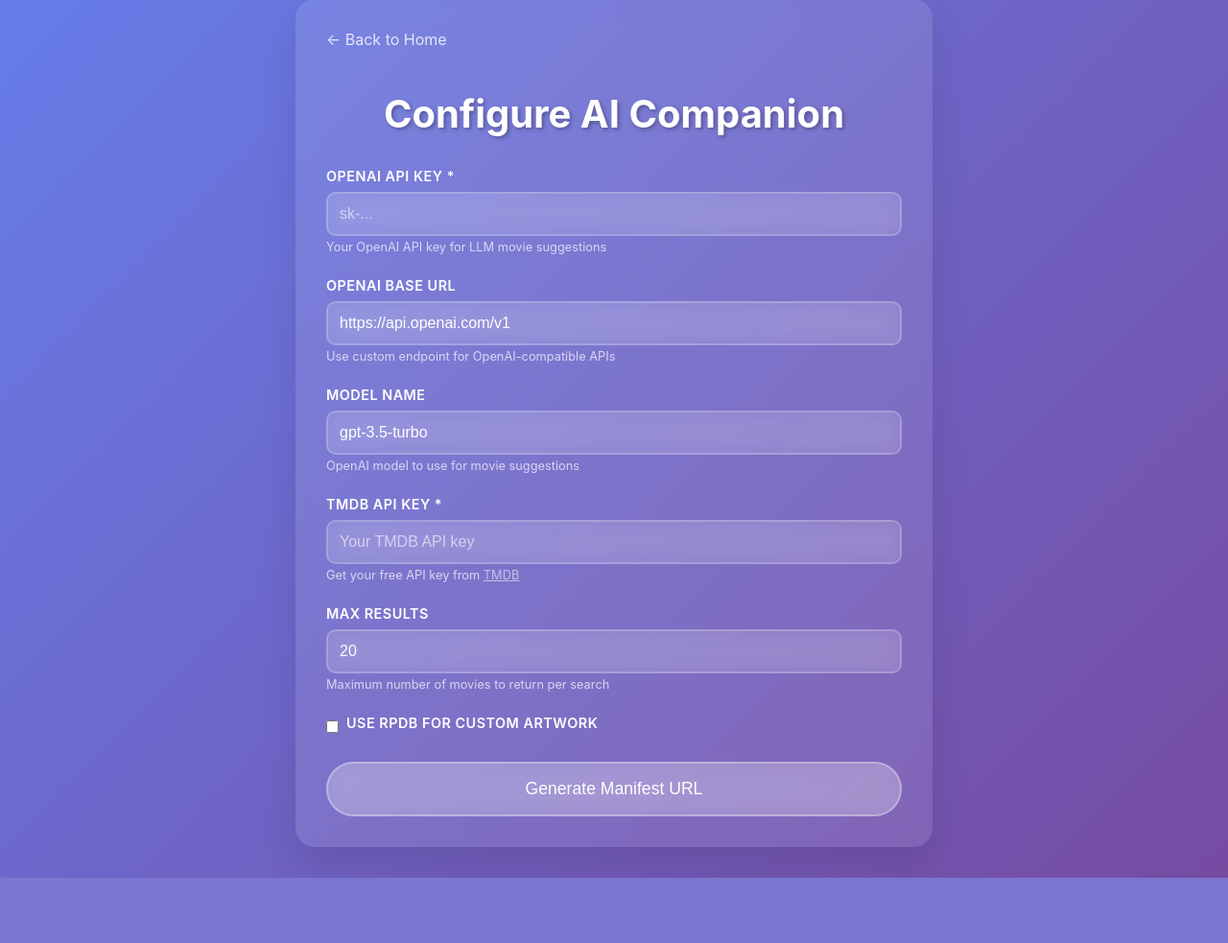
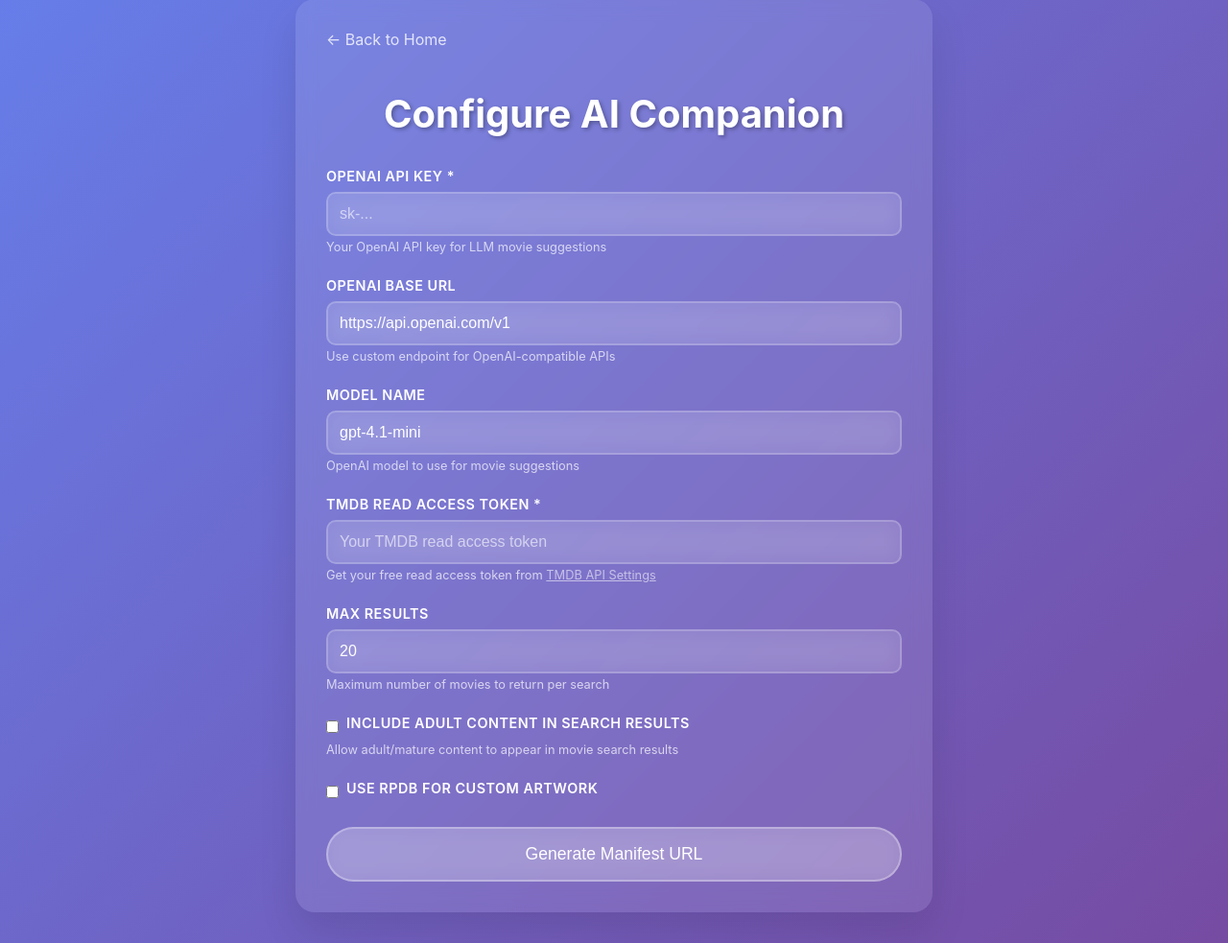
Before and after one commit to willtho89/stremio-ai-companion, a FastAPI app: page /configure in a window 1280 px wide. Shown: the part 33-1016 px from the top of the page at 96% size. Before the commit the page ends 948 px from the top, so only its background shows below. Run offline with FastAPI, Linux system fonts and the light colour scheme.

Commit message:
better logging and tmdb lookup

```diff
--- a/main.py
+++ b/main.py
@@ -7,12 +7,50 @@ import asyncio
 import json
 import base64
 import os
-from typing import List, Dict, Any, Optional
+import logging
+import sys
+import re
+from typing import List, Dict, Any, Optional, Tuple
 from pydantic import BaseModel, validator, ValidationError, ConfigDict, Field
 from cryptography.fernet import Fernet
 from cryptography.hazmat.primitives import hashes
 from cryptography.hazmat.primitives.kdf.pbkdf2 import PBKDF2HMAC
 import openai
+
+# Configure logging
+def setup_logging(log_level: str = "INFO"):
+    """Setup logging configuration with specified level"""
+    level = getattr(logging, log_level.upper(), logging.INFO)
+
+    # Create formatter
+    formatter = logging.Formatter(
+        '%(asctime)s - %(name)s - %(levelname)s - %(message)s',
+        datefmt='%Y-%m-%d %H:%M:%S'
+    )
+
+    # Setup root logger
+    root_logger = logging.getLogger()
+    root_logger.setLevel(level)
+
+    # Remove existing handlers
+    for handler in root_logger.handlers[:]:
+        root_logger.removeHandler(handler)
+
+    # Create console handler
+    console_handler = logging.StreamHandler(sys.stdout)
+    console_handler.setLevel(level)
+    console_handler.setFormatter(formatter)
+    root_logger.addHandler(console_handler)
+
+    # Set specific logger levels
+    logging.getLogger("httpx").setLevel(logging.WARNING)
+    logging.getLogger("uvicorn.access").setLevel(logging.WARNING)
+
+    return logging.getLogger(__name__)
+
+# Initialize logging with environment variable or default to INFO
+log_level = os.getenv("LOG_LEVEL", "INFO")
+logger = setup_logging(log_level)
 
 app = FastAPI(title="Stremio AI Companion", description="Your AI-powered movie discovery companion for Stremio")
 
@@ -24,8 +62,9 @@ class Config(BaseModel):
     openai_api_key: str
     openai_base_url: Optional[str] = "https://api.openai.com/v1"
     model_name: str = "gpt-4.1-mini"
-    tmdb_api_key: str
+    tmdb_read_access_token: str
     max_results: int = 20
+    include_adult: bool = False
     use_posterdb: bool = False
     posterdb_api_key: Optional[str] = None
 
@@ -35,10 +74,10 @@ class Config(BaseModel):
             raise ValueError('OpenAI API key must be provided and valid')
         return v.strip()
 
-    @validator('tmdb_api_key')
-    def validate_tmdb_key(cls, v):
+    @validator('tmdb_read_access_token')
+    def validate_tmdb_token(cls, v):
         if not v or len(v.strip()) < 10:
-            raise ValueError('TMDB API key must be provided and valid')
+            raise ValueError('TMDB read access token must be provided and valid')
         return v.strip()
 
     @validator('max_results')
@@ -87,10 +126,49 @@ class EncryptionService:
             key = self._get_key(salt)
             f = Fernet(key)
             return f.decrypt(encrypted).decode()
-        except Exception:
+        except Exception as e:
+            logger.error(f"Failed to decrypt config data: {e}")
             raise HTTPException(status_code=400, detail="Invalid config data")
 
 encryption_service = EncryptionService(os.getenv("STREMIO_AI_ENCRYPTION_KEY", "stremio-ai-companion-default-key"))
+
+def parse_query_with_year(query: str) -> Tuple[str, Optional[int]]:
+    """
+    Parse a query to extract movie title and optional year.
+    Examples:
+    - "twins (1988)" -> ("twins", 1988)
+    - "twins" -> ("twins", None)
+    - "The Matrix (1999)" -> ("The Matrix", 1999)
+    """
+    # Pattern to match year in parentheses at the end
+    year_pattern = r'\s*\((\d{4})\)\s*$'
+    match = re.search(year_pattern, query)
+
+    if match:
+        year = int(match.group(1))
+        title = re.sub(year_pattern, '', query).strip()
+        return title, year
+
+    return query.strip(), None
+
+def parse_movie_with_year(movie_title: str) -> Tuple[str, Optional[int]]:
+    """
+    Parse a movie title from LLM response to extract title and year.
+    Examples:
+    - "The Matrix (1999)" -> ("The Matrix", 1999)
+    - "Inception (2010)" -> ("Inception", 2010)
+    - "Some Movie" -> ("Some Movie", None)
+    """
+    # Pattern to match year in parentheses
+    year_pattern = r'\s*\((\d{4})\)\s*$'
+    match = re.search(year_pattern, movie_title)
+
+    if match:
+        year = int(match.group(1))
+        title = re.sub(year_pattern, '', movie_title).strip()
+        return title, year
+
+    return movie_title.strip(), None
 
 class MovieSuggestions(BaseModel):
     """Pydantic model for structured movie suggestions output"""
@@ -109,11 +187,29 @@ class LLMService:
             base_url=config.openai_base_url
         )
         self.model = config.model_name
+        self.logger = logging.getLogger(f"{__name__}.LLMService")
 
     async def generate_movie_suggestions(self, query: str, max_results: int) -> List[str]:
-        prompt = f"""You are a movie discovery AI companion. Generate {max_results} movie titles that perfectly match this search query: "{query}"
+        self.logger.info(f"Generating {max_results} movie suggestions for query: '{query}'")
+
+        # Parse query to extract title and year (for specific movie searches like "twins (1988)")
+        title, year = parse_query_with_year(query)
+
+        # If year is specified in the query, focus on that specific movie
+        if year:
+            prompt = f"""You are a movie discovery AI companion. The user is searching for the movie "{title}" from {year}.
+
+Return the exact title of this movie as it appears in movie databases, followed by similar movies from around the same time period or with similar themes.
+
+Return each movie title with its release year in parentheses, like "Movie Title (YYYY)".
+
+Generate {max_results} movie titles total, starting with the specific movie requested."""
+        else:
+            prompt = f"""You are a movie discovery AI companion. Generate {max_results} movie titles that perfectly match this search query: "{query}"
 
 Focus on understanding the user's mood, preferences, and context. If they mention themes, genres, time periods, or specific feelings they want to experience, find movies that truly capture those elements.
+
+IMPORTANT: Return each movie title with its release year in parentheses, like "Movie Title (YYYY)". This helps with accurate movie identification.
 
 Each title should be a real movie that exists and genuinely matches the user's request."""
 
@@ -131,14 +227,16 @@ Each title should be a real movie that exists and genuinely matches the user's r
 
                 if response.choices[0].message.parsed:
                     movies = response.choices[0].message.parsed.movies
+                    self.logger.info(f"Successfully parsed {len(movies)} movies using structured output")
                     return movies[:max_results]
                 else:
                     # Fall back to refusal handling or regular completion
+                    self.logger.warning("Structured output parsing failed, falling back to regular completion")
                     raise Exception("Structured output parsing failed")
 
             except (AttributeError, openai.BadRequestError) as e:
                 # Model doesn't support structured output, fall back to regular completion
-                print(f"Structured output not supported, falling back to regular completion: {e}")
+                self.logger.warning(f"Structured output not supported, falling back to regular completion: {e}")
 
                 fallback_prompt = f"""{prompt}
 
@@ -165,85 +263,114 @@ Query: {query}"""
 
                 movies = json.loads(content)
                 if isinstance(movies, list) and all(isinstance(movie, str) for movie in movies):
+                    self.logger.info(f"Successfully parsed {len(movies)} movies from fallback completion")
                     return movies[:max_results]
                 else:
+                    self.logger.warning("Invalid movie list format from LLM, returning query as fallback")
                     return [query]
 
-        except json.JSONDecodeError:
-            print(f"JSON decode error, returning fallback")
+        except json.JSONDecodeError as e:
+            self.logger.error(f"JSON decode error: {e}, returning fallback")
             return [query]
         except openai.APIError as e:
-            print(f"OpenAI API error: {e}")
+            self.logger.error(f"OpenAI API error: {e}")
             return [query]
         except Exception as e:
-            print(f"LLM service error: {e}")
+            self.logger.error(f"LLM service error: {e}")
             return [query]
 
 class TMDBService:
-    def __init__(self, api_key: str):
-        self.api_key = api_key
+    def __init__(self, read_access_token: str):
+        self.read_access_token = read_access_token
         self.base_url = "https://api.themoviedb.org/3"
+        self.logger = logging.getLogger(f"{__name__}.TMDBService")
 
-    async def search_movie(self, title: str) -> Optional[Dict[str, Any]]:
+    def _get_headers(self) -> Dict[str, str]:
+        return {
+            "accept": "application/json",
+            "Authorization": f"Bearer {self.read_access_token}"
+        }
+
+    async def search_movie(self, title: str, year: Optional[int] = None, include_adult: bool = False) -> Optional[Dict[str, Any]]:
+        self.logger.info(f"Searching TMDB for movie: '{title}'" + (f" ({year})" if year else ""))
         async with httpx.AsyncClient(timeout=10.0) as client:
             try:
+                params = {
+                    "query": title,
+                    "include_adult": "true" if include_adult else "false",
+                    "language": "en-US",
+                    "page": "1"
+                }
+
+                # Add year filter if provided
+                if year:
+                    params["primary_release_year"] = str(year)
+
                 response = await client.get(
                     f"{self.base_url}/search/movie",
-                    params={
-                        "api_key": self.api_key,
-                        "query": title,
-                        "language": "en-US"
-                    }
+                    params=params,
+                    headers=self._get_headers()
                 )
                 response.raise_for_status()
                 data = response.json()
 
                 if response.status_code == 401:
-                    print(f"TMDB API authentication failed - check API key")
+                    self.logger.error("TMDB API authentication failed - check read access token")
                     return None
 
                 if data.get("results"):
-                    return data["results"][0]
+                    result = data["results"][0]
+                    self.logger.info(f"Found TMDB result for '{title}': {result.get('title', 'Unknown')} ({result.get('release_date', 'Unknown')[:4] if result.get('release_date') else 'Unknown'})")
+                    return result
+                else:
+                    self.logger.warning(f"No TMDB results found for '{title}'" + (f" ({year})" if year else ""))
                 return None
             except httpx.TimeoutException:
-                print(f"TMDB search timeout for: {title}")
+                self.logger.warning(f"TMDB search timeout for: {title}")
                 return None
             except httpx.HTTPStatusError as e:
-                print(f"TMDB HTTP error {e.response.status_code} for: {title}")
+                self.logger.error(f"TMDB HTTP error {e.response.status_code} for: {title}")
                 return None
             except Exception as e:
-                print(f"TMDB search error for {title}: {e}")
+                self.logger.error(f"TMDB search error for {title}: {e}")
                 return None
 
     async def get_movie_details(self, movie_id: int) -> Optional[Dict[str, Any]]:
+        self.logger.info(f"Fetching TMDB details for movie ID: {movie_id}")
         async with httpx.AsyncClient(timeout=10.0) as client:
             try:
+                params = {
+                    "language": "en-US",
+                    "append_to_response": "external_ids"  # This includes IMDB ID
+                }
+
                 response = await client.get(
                     f"{self.base_url}/movie/{movie_id}",
-                    params={
-                        "api_key": self.api_key,
-                        "language": "en-US",
-                        "append_to_response": "external_ids"  # This includes IMDB ID
-                    }
+                    params=params,
+                    headers=self._get_headers()
                 )
                 response.raise_for_status()
-                return response.json()
+                details = response.json()
+                self.logger.info(f"Successfully fetched details for movie ID {movie_id}: {details.get('title', 'Unknown')}")
+                return details
             except httpx.TimeoutException:
-                print(f"TMDB details timeout for movie ID: {movie_id}")
+                self.logger.warning(f"TMDB details timeout for movie ID: {movie_id}")
                 return None
             except httpx.HTTPStatusError as e:
-                print(f"TMDB HTTP error {e.response.status_code} for movie ID: {movie_id}")
+                self.logger.error(f"TMDB HTTP error {e.response.status_code} for movie ID: {movie_id}")
                 return None
             except Exception as e:
-                print(f"TMDB details error for movie ID {movie_id}: {e}")
+                self.logger.error(f"TMDB details error for movie ID {movie_id}: {e}")
                 return None
 
 class RPDBService:
     def __init__(self, api_key: str):
         self.api_key = api_key
+        self.logger = logging.getLogger(f"{__name__}.RPDBService")
 
     async def get_poster(self, imdb_id: str) -> Optional[str]:
         if not self.api_key or not imdb_id:
+            self.logger.info("RPDB API key or IMDB ID not provided")
             return None
 
         try:
@@ -257,11 +384,11 @@ class RPDBService:
 
             # For valid API keys, we can return the URL directly without testing
             # The image will load if it exists, or show broken image if not
-            print(f"🎬 RPDB poster URL generated for {imdb_id}")
+            self.logger.info(f"Generated RPDB poster URL for {imdb_id}")
             return poster_url
 
         except Exception as e:
-            print(f"RPDB error for IMDB ID {imdb_id}: {e}")
+            self.logger.error(f"RPDB error for IMDB ID {imdb_id}: {e}")
             return None
 
 def movie_to_stremio_meta(movie: Dict[str, Any], poster_url: Optional[str] = None) -> Dict[str, Any]:
@@ -291,8 +418,9 @@ async def configure_page(request: Request, config: Optional[str] = Query(None)):
         try:
             config_data = encryption_service.decrypt(config)
             existing_config = Config.model_validate(json.loads(config_data))
-        except Exception:
+        except Exception as e:
             # If config is invalid, just show empty form
+            logger.warning(f"Invalid config provided to configure page: {e}")
             pass
 
     return templates.TemplateResponse("configure.html", {
@@ -338,13 +466,13 @@ async def preview_page(request: Request, config: str = Query(...)):
             "config": config_obj
         })
     except json.JSONDecodeError as e:
-        print(f"JSON decode error in preview: {e}")
+        logger.error(f"JSON decode error in preview: {e}")
         raise HTTPException(status_code=400, detail="Invalid config format")
     except ValidationError as e:
-        print(f"Validation error in preview: {e}")
+        logger.error(f"Validation error in preview: {e}")
         raise HTTPException(status_code=400, detail="Invalid config data")
     except Exception as e:
-        print(f"General error in preview: {e}")
+        logger.error(f"General error in preview: {e}")
         raise HTTPException(status_code=400, detail=f"Config error: {str(e)}")
 
 @app.post("/save-config")
@@ -352,22 +480,25 @@ async def save_config(
     request: Request,
     openai_api_key: str = Form(...),
     openai_base_url: str = Form("https://api.openai.com/v1"),
-    model_name: str = Form("gpt-3.5-turbo"),
-    tmdb_api_key: str = Form(...),
+    model_name: str = Form("gpt-4.1-mini"),
+    tmdb_read_access_token: str = Form(...),
     max_results: int = Form(20),
+    include_adult: Optional[str] = Form(None),
     use_posterdb: Optional[str] = Form(None),
     posterdb_api_key: str = Form("")
 ):
     try:
-        # Handle checkbox: if not present in form data, it means False
+        # Handle checkboxes: if not present in form data, it means False
+        include_adult_bool = include_adult == "on" if include_adult else False
         use_posterdb_bool = use_posterdb == "on" if use_posterdb else False
 
         config = Config(
             openai_api_key=openai_api_key,
             openai_base_url=openai_base_url,
             model_name=model_name,
-            tmdb_api_key=tmdb_api_key,
+            tmdb_read_access_token=tmdb_read_access_token,
             max_results=max_results,
+            include_adult=include_adult_bool,
             use_posterdb=use_posterdb_bool,
             posterdb_api_key=posterdb_api_key if posterdb_api_key else None
         )
@@ -427,36 +558,78 @@ async def get_catalog(catalog_id: str, config: str = Query(...), search: str = Q
         config_data = encryption_service.decrypt(config)
         config_obj = Config.model_validate(json.loads(config_data))
 
+
+
+        logger.info(f"Processing catalog request for '{search}' with {config_obj.max_results} max results")
+
         llm_service = LLMService(config_obj)
-        tmdb_service = TMDBService(config_obj.tmdb_api_key)
+        tmdb_service = TMDBService(config_obj.tmdb_read_access_token)
         rpdb_service = RPDBService(config_obj.posterdb_api_key) if config_obj.use_posterdb else None
 
+        # Parse the search query to extract title and year
+        search_title, search_year = parse_query_with_year(search)
+        logger.info(f"Parsed search query - Title: '{search_title}', Year: {search_year}")
+
         movie_titles = await llm_service.generate_movie_suggestions(search, config_obj.max_results)
+        logger.info(f"Generated {len(movie_titles)} movie suggestions: {movie_titles}")
 
         tasks = []
-        for title in movie_titles:
-            tasks.append(tmdb_service.search_movie(title))
+        for i, movie_title in enumerate(movie_titles):
+            # Parse each movie title to extract title and year from LLM response
+            title, movie_year = parse_movie_with_year(movie_title)
+
+            # Use the year from the movie title if available, otherwise use search year for first result
+            year_filter = movie_year or (search_year if (i == 0 and search_year) else None)
+
+            tasks.append(tmdb_service.search_movie(title, year_filter, config_obj.include_adult))
 
         tmdb_results = await asyncio.gather(*tasks, return_exceptions=True)
+        logger.info(f"Completed TMDB searches for {len(tmdb_results)} movies")
 
+        # Get movie details for all valid results concurrently
+        detail_tasks = []
+        valid_results = []
+        for result in tmdb_results:
+            if isinstance(result, dict) and result:
+                detail_tasks.append(tmdb_service.get_movie_details(result["id"]))
+                valid_results.append(result)
+
+        movie_details_list = await asyncio.gather(*detail_tasks, return_exceptions=True)
+
+        # Collect IMDB IDs for RPDB poster fetching
+        poster_tasks = []
+        movie_details_with_imdb = []
+
+        for movie_details in movie_details_list:
+            if isinstance(movie_details, dict) and movie_details:
+                movie_details_with_imdb.append(movie_details)
+                if rpdb_service:
+                    imdb_id = movie_details.get("external_ids", {}).get("imdb_id")
+                    if imdb_id:
+                        poster_tasks.append(rpdb_service.get_poster(imdb_id))
+                    else:
+                        poster_tasks.append(asyncio.create_task(asyncio.sleep(0, result=None)))
+                else:
+                    poster_tasks.append(asyncio.create_task(asyncio.sleep(0, result=None)))
+
+        # Fetch all RPDB posters concurrently
+        poster_urls = await asyncio.gather(*poster_tasks, return_exceptions=True) if poster_tasks else []
+
+        # Build final metadata
         metas = []
-        for i, result in enumerate(tmdb_results):
-            if isinstance(result, dict) and result:
-                movie_details = await tmdb_service.get_movie_details(result["id"])
-                if movie_details:
-                    poster_url = None
-                    if rpdb_service:
-                        # Get IMDB ID from external_ids
-                        imdb_id = movie_details.get("external_ids", {}).get("imdb_id")
-                        if imdb_id:
-                            poster_url = await rpdb_service.get_poster(imdb_id)
+        for i, movie_details in enumerate(movie_details_with_imdb):
+            poster_url = None
+            if i < len(poster_urls) and isinstance(poster_urls[i], str):
+                poster_url = poster_urls[i]
 
-                    meta = movie_to_stremio_meta(movie_details, poster_url)
-                    metas.append(meta)
+            meta = movie_to_stremio_meta(movie_details, poster_url)
+            metas.append(meta)
 
+        logger.info(f"Returning {len(metas)} movie metadata entries")
         return {"metas": metas}
 
     except Exception as e:
+        logger.error(f"Catalog request failed: {e}")
         raise HTTPException(status_code=500, detail=str(e))
 
 if __name__ == "__main__":
--- a/templates/configure.html
+++ b/templates/configure.html
@@ -165,15 +165,15 @@
             <div class="form-group">
                 <label for="model_name">Model Name</label>
                 <input type="text" id="model_name" name="model_name"
-                       value="{% if existing_config %}{{ existing_config.model_name }}{% else %}gpt-3.5-turbo{% endif %}" placeholder="gpt-3.5-turbo">
+                       value="{% if existing_config %}{{ existing_config.model_name }}{% else %}gpt-4.1-mini{% endif %}" placeholder="gpt-4.1-mini">
                 <div class="help-text">OpenAI model to use for movie suggestions</div>
             </div>
 
             <div class="form-group">
-                <label for="tmdb_api_key">TMDB API Key *</label>
-                <input type="password" id="tmdb_api_key" name="tmdb_api_key" required
-                       placeholder="Your TMDB API key" value="{% if existing_config %}{{ existing_config.tmdb_api_key }}{% endif %}">
-                <div class="help-text">Get your free API key from <a href="https://www.themoviedb.org/settings/api" target="_blank" style="color: rgba(255,255,255,0.8);">TMDB</a></div>
+                <label for="tmdb_read_access_token">TMDB Read Access Token *</label>
+                <input type="password" id="tmdb_read_access_token" name="tmdb_read_access_token" required
+                       placeholder="Your TMDB read access token" value="{% if existing_config %}{{ existing_config.tmdb_read_access_token }}{% endif %}">
+                <div class="help-text">Get your free read access token from <a href="https://www.themoviedb.org/settings/api" target="_blank" style="color: rgba(255,255,255,0.8);">TMDB API Settings</a></div>
             </div>
 
             <div class="form-group">
@@ -182,6 +182,16 @@
                        value="{% if existing_config %}{{ existing_config.max_results }}{% else %}20{% endif %}" min="1" max="50">
                 <div class="help-text">Maximum number of movies to return per search</div>
             </div>
+
+            <div class="form-group">
+                <div class="checkbox-group">
+                    <input type="checkbox" id="include_adult" name="include_adult" {% if existing_config and existing_config.include_adult %}checked{% endif %}>
+                    <label for="include_adult">Include adult content in search results</label>
+                </div>
+                <div class="help-text">Allow adult/mature content to appear in movie search results</div>
+            </div>
+
+
 
             <div class="form-group">
                 <div class="checkbox-group">
```
Also changed, not shown: 1 other file.
